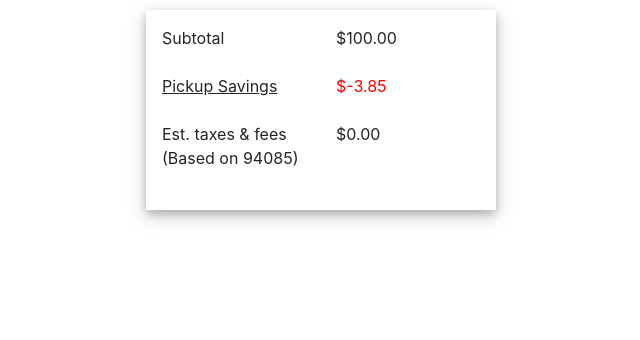
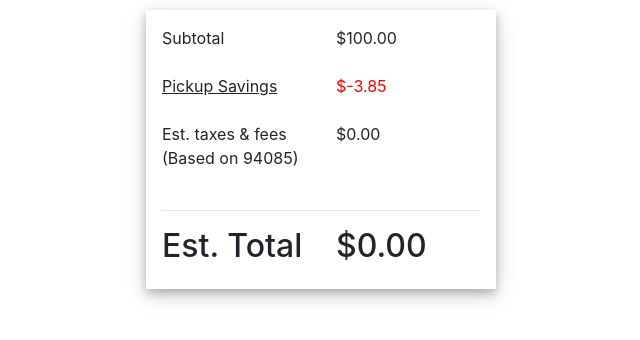
Before and after one commit to mazahir89/shopping-summary, a React (Create React App) app: page / in a window 1280 px wide. Shown: the top 340 px of the page, without its empty margins (319-959 px from the left). Built offline with nearby package versions, Linux system fonts and the light colour scheme.

Commit message:
created EstimatedTotal component and set it under a row

```diff
--- a/src/App.js
+++ b/src/App.js
@@ -4,6 +4,7 @@
 import SubTotal from "./components/Subtotal/SubTotal";
 import PickupSavings from "./components/PickupSavings/PickupSavings";
 import TaxesFees from "./components/TaxesFees/TaxesFees";
+import EstimatedTotal from "./components/EstimatedTotal/EstimatedTotal";
 import "./App.css";
 
 class App extends Component {
@@ -12,7 +13,8 @@
     this.state = {
       total: 100,
       pickupSavings: -3.85,
-      taxes: 0
+      taxes: 0,
+      estimatedTotal: 0
     };
   }
   render() {
@@ -22,6 +24,8 @@
           <SubTotal price={this.state.total.toFixed(2)} />
           <PickupSavings price={this.state.pickupSavings} />
           <TaxesFees taxes={this.state.taxes.toFixed(2)} />
+          <hr />
+          <EstimatedTotal price={this.state.estimatedTotal.toFixed(2)} />
         </Container>
       </div>
     );
--- /dev/null
+++ b/src/components/EstimatedTotal/EstimatedTotal.js
@@ -0,0 +1,17 @@
+import React, { Component } from "react";
+import { Row, Col } from "react-bootstrap";
+
+export default class EstimatedTotal extends Component {
+  render() {
+    return (
+      <Row>
+        <Col md={6}>
+          <h2>Est. Total</h2>
+        </Col>
+        <Col md={6}>
+          <h2> {`$${this.props.price}`} </h2>
+        </Col>
+      </Row>
+    );
+  }
+}
```
